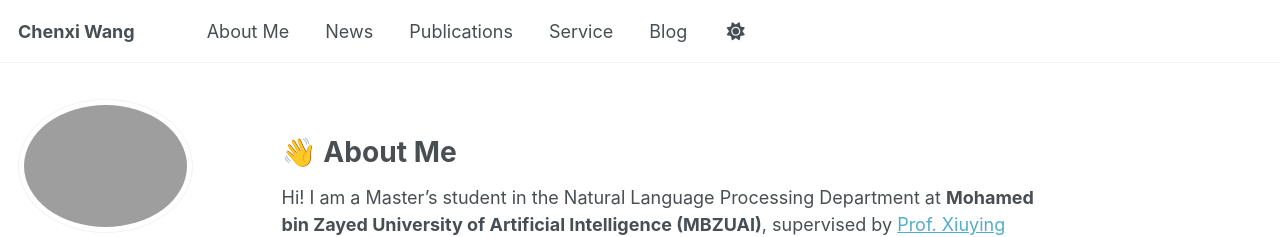
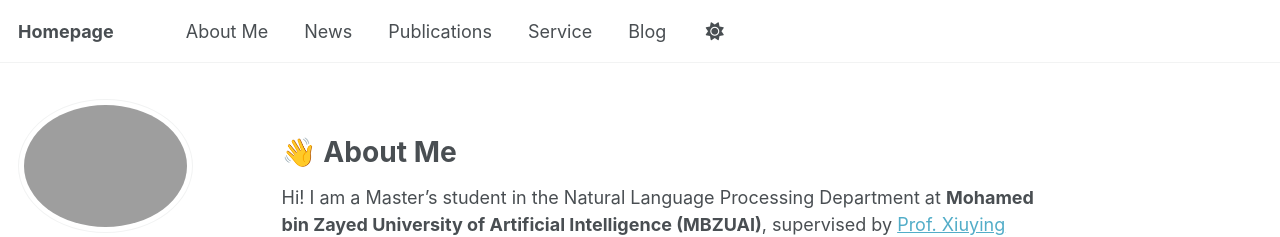
Before and after one commit to Aurora-cx/Aurora-cx.github.io, a Jekyll site: the page built from _pages/about.md, in a window 1280 px wide. Shown: the top 237 px of the page. Built offline with Jekyll 4.4.1, drawn with Linux system fonts in a browser that asks for light colours; some web fonts are replaced; a script that is not in the unit is left out.

Commit message:
Change site title from 'Chenxi Wang' to 'Homepage'

```diff
--- a/_config.yml
+++ b/_config.yml
@@ -9,7 +9,7 @@
 # Basic Site Settings
 locale                   : "en-US"
 site_theme               : "default" # Currently available options are "default", "air"
-title                    : "Chenxi Wang"
+title                    : "Homepage"
 title_separator          : "-"
 name                     : &name "Chenxi Wang"
 description              : &description "MSc student in NLP at MBZUAI"   # Update this with a general description of your site, this is the default if not overridden by a page
```
